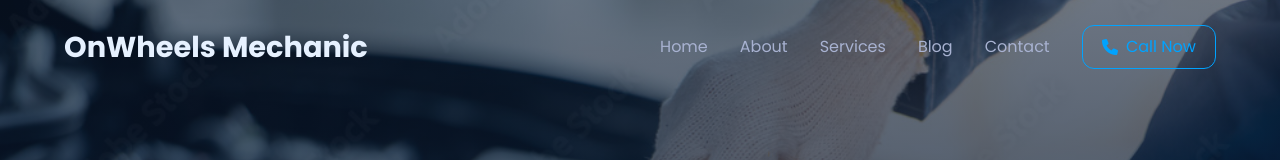
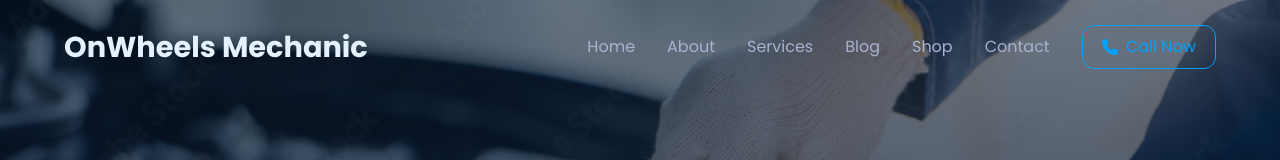
Before and after one commit to RishabhPandeyy/NewOnWheels, a plain HTML site: page index.html in a window 1280 px wide. Shown: the top 160 px of the page. Drawn offline with Linux system fonts and the light colour scheme.

Commit message:
index.html

```diff
--- a/index.html
+++ b/index.html
@@ -243,6 +243,7 @@
                 <a href="#about" class="navbar-link">About</a>
                 <a href="#services" class="navbar-link">Services</a>
                 <a href="#blog" class="navbar-link">Blog</a>
+                <a href="shop.html" class="navbar-link">Shop</a>
                 <a href="#contact" class="navbar-link">Contact</a>
                 <a href="tel:+919794575236" class="call-now-button"><i class="fas fa-phone"></i> Call Now</a>
             </nav>
```
